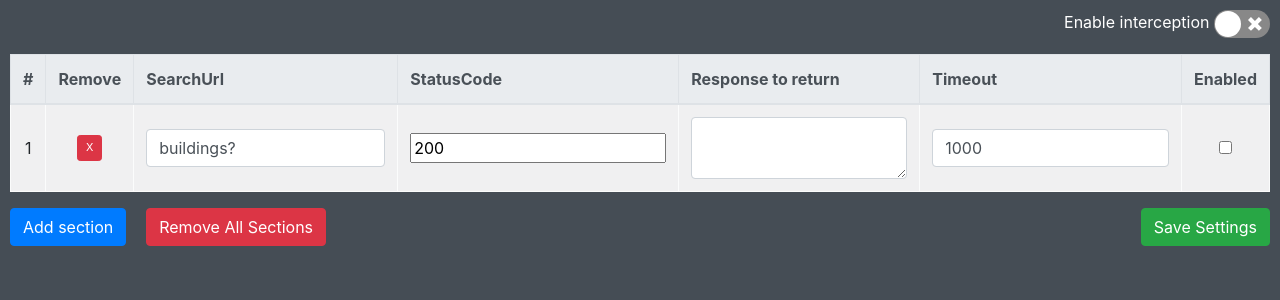
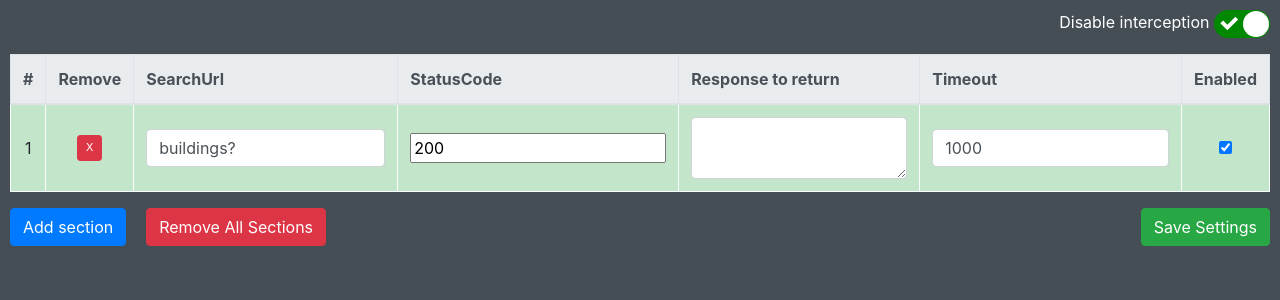
Before and after one commit to vgoreiko/requestInterceptorChrome, a React (Create React App) app: page / in a window 1280 px wide. Shown: the top 300 px of the page. Built offline with nearby package versions, Linux system fonts and the light colour scheme.

Commit message:
refactored (e) => this.bla()

```diff
--- /dev/null
+++ b/src/components/main-form-thead/main-form-thead.tsx
@@ -0,0 +1,19 @@
+import React from "react";
+
+export default class MainFormThead extends React.Component {
+    render() {
+        return (
+            <thead className="thead-light">
+            <tr>
+                <th>#</th>
+                <th>Remove</th>
+                <th>SearchUrl</th>
+                <th>StatusCode</th>
+                <th>Response to return</th>
+                <th>Timeout</th>
+                <th>Enabled</th>
+            </tr>
+            </thead>
+        )
+    }
+}
--- a/src/components/main-form/form-state.model.tsx
+++ b/src/components/main-form/form-state.model.tsx
@@ -6,7 +6,7 @@ export default interface FormState {
     paramsSections: ParamsSectionState[]
 }
 export const initState: FormState = {
-    enabled: false,
+    enabled: true,
     tabId: 0,
     paramsSections: [defaultParamsSection]
 }
--- a/src/components/main-form/main-form.tsx
+++ b/src/components/main-form/main-form.tsx
@@ -14,6 +14,7 @@ import {
     handleRequestModification, saveToStorage,
 } from "../../utils/chrome-facade";
 import {defaultParamsSection, ParamsSectionState} from "../params-section/params-section-props.model";
+import MainFormThead from "../main-form-thead/main-form-thead";
 
 const saveStorageKey = 'requestInterceptorChromeStorage'
 
@@ -26,17 +27,7 @@ export default class MainForm extends React.Component {
                 <TopSection enabled={this.state.enabled} changeEnabled={this.changeEnabled}/>
                 <div className="table-responsive">
                     <table className="table table-striped table-light table-bordered">
-                        <thead className="thead-light">
-                        <tr>
-                            <th>#</th>
-                            <th>Remove</th>
-                            <th>SearchUrl</th>
-                            <th>StatusCode</th>
-                            <th>Response to return</th>
-                            <th>Timeout</th>
-                            <th>Enabled</th>
-                        </tr>
-                        </thead>
+                        <MainFormThead/>
                         <tbody>
                         {this.state.paramsSections.map((item, index) => {
                             return (
@@ -50,23 +41,20 @@ export default class MainForm extends React.Component {
                                         response={item.response}
                                         statusCode={item.statusCode}
                                         timeout={item.timeout}
-                                        id={index}
                                         enabled={item.enabled}
-                                        urlChanged={this.urlChanged}
-                                        changeResponseValue={this.changeResponseValue}
-                                        changeStatusCode={this.changeStatusCode}
-                                        changeTimeout={this.changeTimeout}/>
+                                        urlChanged={(e) => this.urlChanged(e, index)}
+                                        changeResponseValue={(e) => this.changeResponseValue(e, index)}
+                                        changeStatusCode={(e) => this.changeStatusCode(e, index)}
+                                        changeTimeout={(e) => this.changeTimeout(e, index)}/>
                                         <td>
                                             <div className="form-check">
                                                 <input type="checkbox"
                                                        className="form-check-input"
-                                                       id="enable-interceptor"
-                                                       onChange={(e) => this.changeEnabledSection(e, item.id)}
+                                                       onChange={(e) => this.changeEnabledSection(e, index)}
                                                        defaultChecked={item.enabled}/>
                                             </div>
                                         </td>
                                 </tr>
-
                             )
                         })}
                         </tbody>
@@ -174,9 +162,10 @@ export default class MainForm extends React.Component {
         }
     }
 
-    changeEnabled = (checked: boolean, event: React.SyntheticEvent<MouseEvent | KeyboardEvent> | MouseEvent, id: string) => {
+    changeEnabled = () => {
+        const toggled = !this.state.enabled
         this.setState({
-                enabled: checked
+                enabled: toggled
         })
     }
 
--- a/src/components/params-section/Params-section.tsx
+++ b/src/components/params-section/Params-section.tsx
@@ -10,18 +10,18 @@ export default class ParamsSection extends React.Component<ParamsSectionPropsMod
                     <input type="text"
                            className="url-to-intercept form-control"
                            value={this.props.requestUrl}
-                           onChange={(e) => this.props.urlChanged(e, this.props.id)}/>
+                           onChange={this.props.urlChanged}/>
                 </td>
                 <td>
                     <input type="number"
                            className="status-code"
-                           onChange={(e) => this.props.changeStatusCode(e, this.props.id)}
+                           onChange={this.props.changeStatusCode}
                            value={this.props.statusCode}/>
                 </td>
                 <td>
                         <textarea className="response form-control"
                                   value={this.props.response}
-                                  onChange={(e) => this.props.changeResponseValue(e, this.props.id)}></textarea>
+                                  onChange={this.props.changeResponseValue}></textarea>
                 </td>
                 <td>
                     <input type="number"
@@ -29,7 +29,7 @@ export default class ParamsSection extends React.Component<ParamsSectionPropsMod
                            step="1000"
                            min="1000"
                            value={this.props.timeout}
-                           onChange={(e) => this.props.changeTimeout(e, this.props.id)}/>
+                           onChange={this.props.changeTimeout}/>
                 </td>
             </>
         )
--- a/src/components/params-section/params-section-props.model.tsx
+++ b/src/components/params-section/params-section-props.model.tsx
@@ -5,14 +5,13 @@ export interface ParamsSectionState {
     response: string,
     timeout: number,
     requestUrl: string,
-    id: number,
     enabled: boolean
 }
 export interface ParamsSectionProps {
-    changeStatusCode: (event: React.FormEvent<HTMLInputElement>, id: number) => void
-    changeResponseValue: (event: React.FormEvent<HTMLTextAreaElement>, id: number) => void
-    changeTimeout: (event: React.FormEvent<HTMLInputElement>, id: number) => void
-    urlChanged: (event: React.FormEvent<HTMLInputElement>, id: number) => void
+    changeStatusCode: (event: React.FormEvent<HTMLInputElement>) => void
+    changeResponseValue: (event: React.FormEvent<HTMLTextAreaElement>) => void
+    changeTimeout: (event: React.FormEvent<HTMLInputElement>) => void
+    urlChanged: (event: React.FormEvent<HTMLInputElement>) => void
 }
 
 export interface ParamsSectionPropsModel extends ParamsSectionState, ParamsSectionProps{
@@ -24,6 +23,5 @@ export const defaultParamsSection: ParamsSectionState = {
     response: '',
     timeout: 1000,
     requestUrl: 'buildings?',
-    id: 0,
-    enabled: false
+    enabled: true
 }
```
